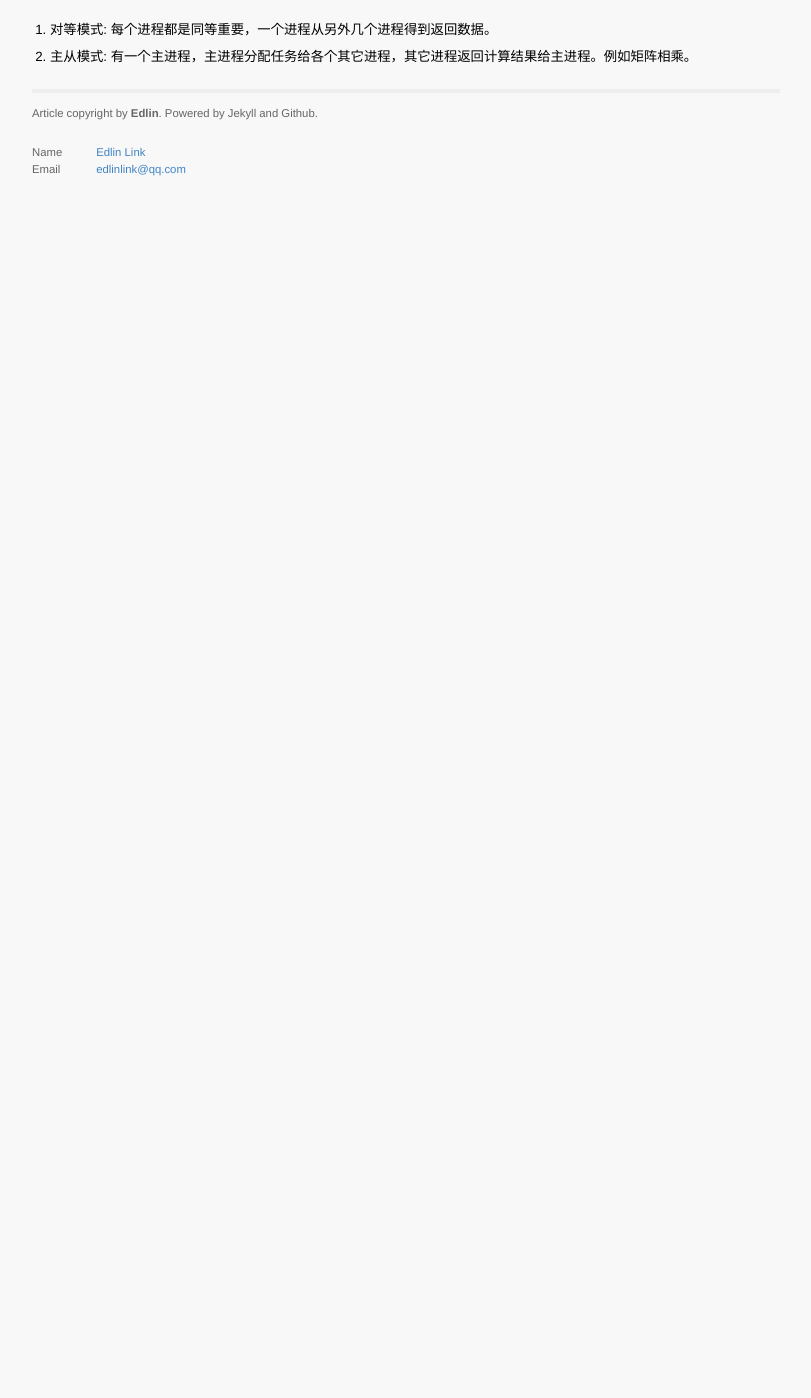
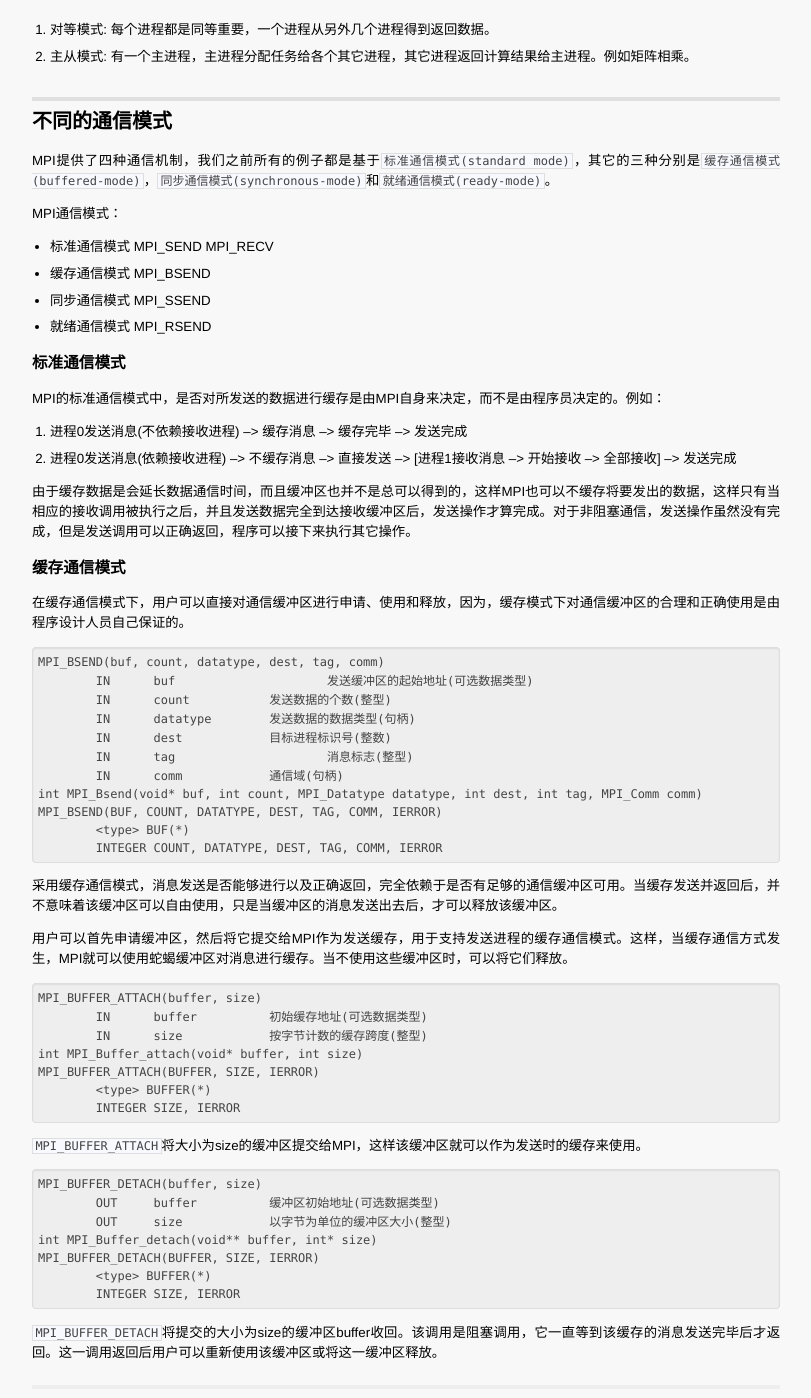
Before and after one commit to EdlinLink/edlinlink.github.io, a Jekyll site: the page built from _posts/2013-10-08-MPI_Learning_Note.markdown, in a window 1280 px wide and 1400 px high, scrolled down 8280 px. Shown: the whole window, without its empty margins (234-1045 px from the left). Built offline with Jekyll 4.4.1, drawn with Linux system fonts in a browser that asks for light colours; comment, search, counter and statistics services are not loaded; before the commit the page ends 8489 px from its top, so only the background shows below that; some of the changed text lies outside the part shown.

Commit message:
fix spelling error

```diff
--- a/_posts/2013-10-08-MPI_Learning_Note.markdown
+++ b/_posts/2013-10-08-MPI_Learning_Note.markdown
@@ -422,9 +422,7 @@ MPI_GET_PROCESSOR_NAME调用返回进程所在机器的名字。
 	}
 
 
-***如果你已经看到这里了，表示你已经懂得MPI的基本使用方法了。下面我们将进入学习MPI的另一个阶段。***
-
-
+***如果你已经看到这里了，表示你已经懂得MPI的基本使用方法了。下面我们将进入学习MPI的下一个问题。***
 
 
 
@@ -432,3 +430,62 @@ MPI_GET_PROCESSOR_NAME调用返回进程所在机器的名字。
 
 1. 对等模式: 每个进程都是同等重要，一个进程从另外几个进程得到返回数据。
 2. 主从模式: 有一个主进程，主进程分配任务给各个其它进程，其它进程返回计算结果给主进程。例如矩阵相乘。
+
+## 不同的通信模式
+
+MPI提供了四种通信机制，我们之前所有的例子都是基于`标准通信模式(standard mode)`，其它的三种分别是`缓存通信模式(buffered-mode)`，`同步通信模式(synchronous-mode)`和`就绪通信模式(ready-mode)`。
+
+MPI通信模式：
++ 标准通信模式	MPI_SEND	MPI_RECV
++ 缓存通信模式	MPI_BSEND
++ 同步通信模式	MPI_SSEND
++ 就绪通信模式	MPI_RSEND
+
+### 标准通信模式
+
+MPI的标准通信模式中，是否对所发送的数据进行缓存是由MPI自身来决定，而不是由程序员决定的。例如：
+
+1. 进程0发送消息(不依赖接收进程) --> 缓存消息 --> 缓存完毕 --> 发送完成
+2. 进程0发送消息(依赖接收进程) --> 不缓存消息 --> 直接发送 --> [进程1接收消息 --> 开始接收 --> 全部接收] --> 发送完成
+
+由于缓存数据是会延长数据通信时间，而且缓冲区也并不是总可以得到的，这样MPI也可以不缓存将要发出的数据，这样只有当相应的接收调用被执行之后，并且发送数据完全到达接收缓冲区后，发送操作才算完成。对于非阻塞通信，发送操作虽然没有完成，但是发送调用可以正确返回，程序可以接下来执行其它操作。
+
+### 缓存通信模式
+
+在缓存通信模式下，用户可以直接对通信缓冲区进行申请、使用和释放，因为，缓存模式下对通信缓冲区的合理和正确使用是由程序设计人员自己保证的。
+
+	MPI_BSEND(buf, count, datatype, dest, tag, comm)
+		IN	buf			发送缓冲区的起始地址(可选数据类型)
+		IN	count		发送数据的个数(整型)
+		IN	datatype	发送数据的数据类型(句柄)
+		IN	dest		目标进程标识号(整数)
+		IN	tag			消息标志(整型)
+		IN	comm		通信域(句柄)
+	int MPI_Bsend(void* buf, int count, MPI_Datatype datatype, int dest, int tag, MPI_Comm comm)
+	MPI_BSEND(BUF, COUNT, DATATYPE, DEST, TAG, COMM, IERROR)
+		<type> BUF(*)
+		INTEGER COUNT, DATATYPE, DEST, TAG, COMM, IERROR
+
+采用缓存通信模式，消息发送是否能够进行以及正确返回，完全依赖于是否有足够的通信缓冲区可用。当缓存发送并返回后，并不意味着该缓冲区可以自由使用，只是当缓冲区的消息发送出去后，才可以释放该缓冲区。
+
+用户可以首先申请缓冲区，然后将它提交给MPI作为发送缓存，用于支持发送进程的缓存通信模式。这样，当缓存通信方式发生，MPI就可以使用蛇蝎缓冲区对消息进行缓存。当不使用这些缓冲区时，可以将它们释放。
+
+	MPI_BUFFER_ATTACH(buffer, size)
+		IN	buffer		初始缓存地址(可选数据类型)
+		IN	size		按字节计数的缓存跨度(整型)
+	int MPI_Buffer_attach(void* buffer, int size)
+	MPI_BUFFER_ATTACH(BUFFER, SIZE, IERROR)
+		<type> BUFFER(*)
+		INTEGER SIZE, IERROR
+
+`MPI_BUFFER_ATTACH`将大小为size的缓冲区提交给MPI，这样该缓冲区就可以作为发送时的缓存来使用。
+
+	MPI_BUFFER_DETACH(buffer, size)
+		OUT	buffer		缓冲区初始地址(可选数据类型)
+		OUT	size		以字节为单位的缓冲区大小(整型)
+	int MPI_Buffer_detach(void** buffer, int* size)
+	MPI_BUFFER_DETACH(BUFFER, SIZE, IERROR)
+		<type> BUFFER(*)
+		INTEGER SIZE, IERROR
+
+`MPI_BUFFER_DETACH`将提交的大小为size的缓冲区buffer收回。该调用是阻塞调用，它一直等到该缓存的消息发送完毕后才返回。这一调用返回后用户可以重新使用该缓冲区或将这一缓冲区释放。
```
Also changed, not shown: other parts of _posts/2013-10-08-MPI_Learning_Note.markdown (+1 -1 lines).
